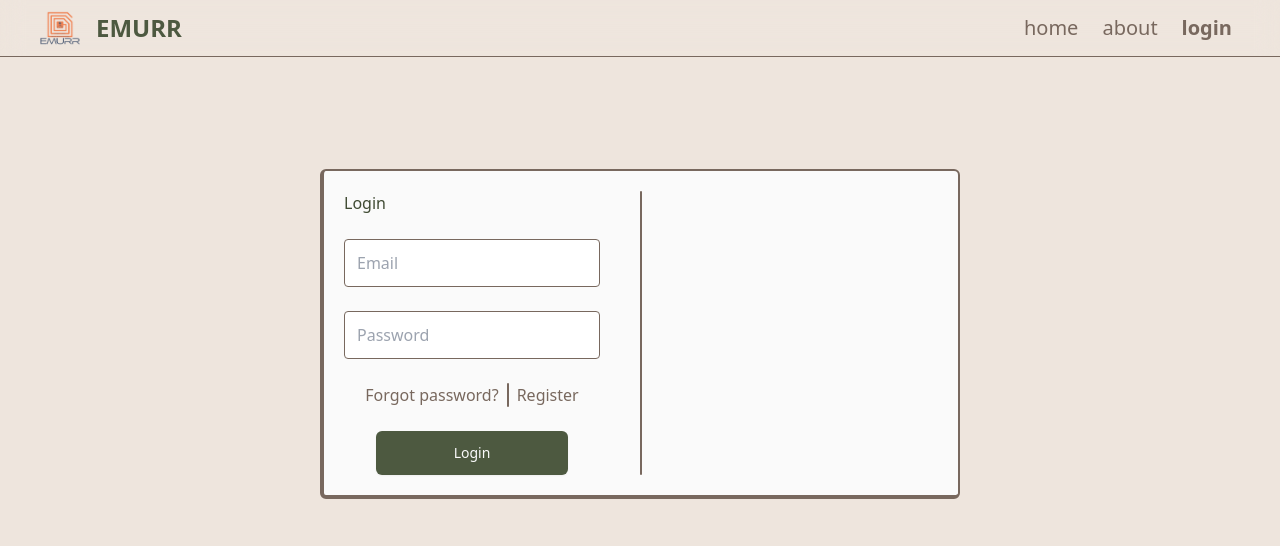
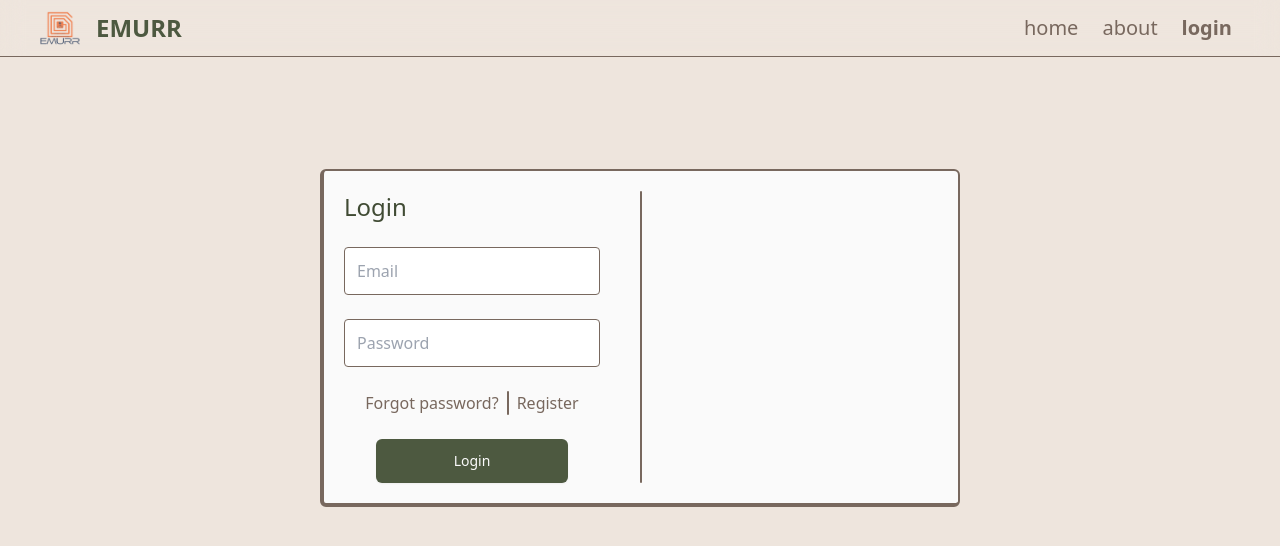
Before and after one commit to emurr-ucf/emurr, a Next.js app: page /login in a window 1280 px wide. Shown: the top 546 px of the page. Built offline with nearby package versions, Linux system fonts and the light colour scheme; no server answers.

Commit message:
missed 2xl login

```diff
--- a/src/components/Login.tsx
+++ b/src/components/Login.tsx
@@ -8,7 +8,7 @@ export const Login = (props: LoginProps) => {
   return (
     <>
       <form action="/api/login" method="POST" className="flex flex-col w-64 gap-6">
-        <div className="text-">
+        <div className="text-2xl">
           Login
         </div>
         <div className="flex flex-col gap-6">
```
